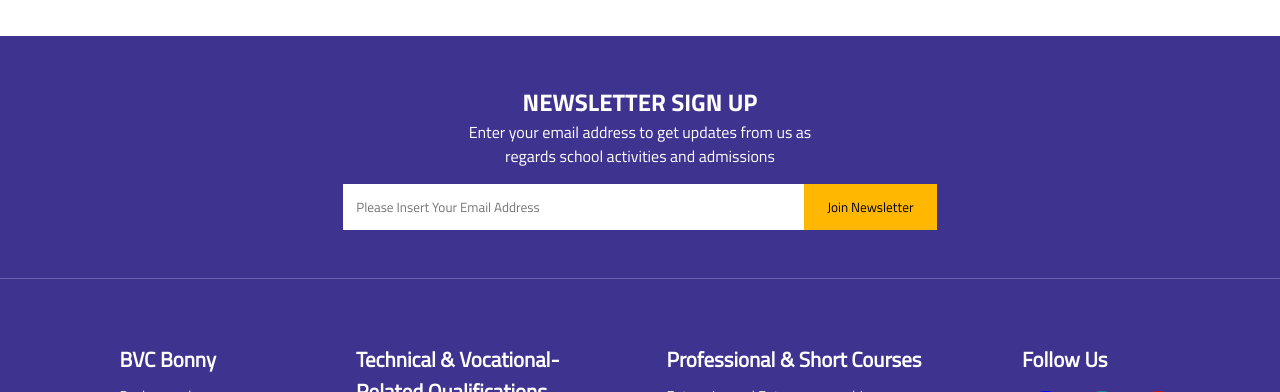
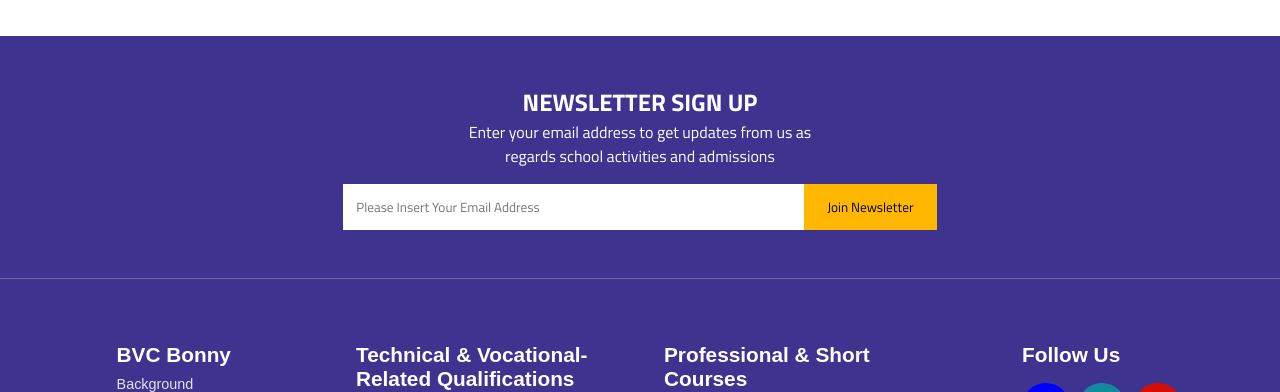
Before and after one commit to slick-codes/BVC-Website-Redesigned, a website: page index.html in a window 1280 px wide. Shown: the part 2901-3293 px from the top of the page. Drawn offline with nearby package versions, Linux system fonts and the light colour scheme; files that its build step writes are made by us from their sources.

Commit message:
worked on the main.scss and config.scss

```diff
--- a/assets/styles/scss/_config.scss
+++ b/assets/styles/scss/_config.scss
@@ -5,11 +5,13 @@
     box-sizing:border-box;
     outline:none;
     scroll-behavior:smooth;
+    font-family:arial;
 
     a{
         color:black;
         text-decoration:none;
         cursor:pointer;
+        font-family:arial;
 
     }
 
--- a/assets/styles/scss/_main.scss
+++ b/assets/styles/scss/_main.scss
@@ -1,5 +1,5 @@
 @import 'config';
-// @import url('../../resources/fontawesome-free-6.0.0-web/css/all.css');
+// @import url('.. /../resources/fontawesome-free-6.0.0-web/css/all.css');
 
 
 // Starting of Navigation
```
